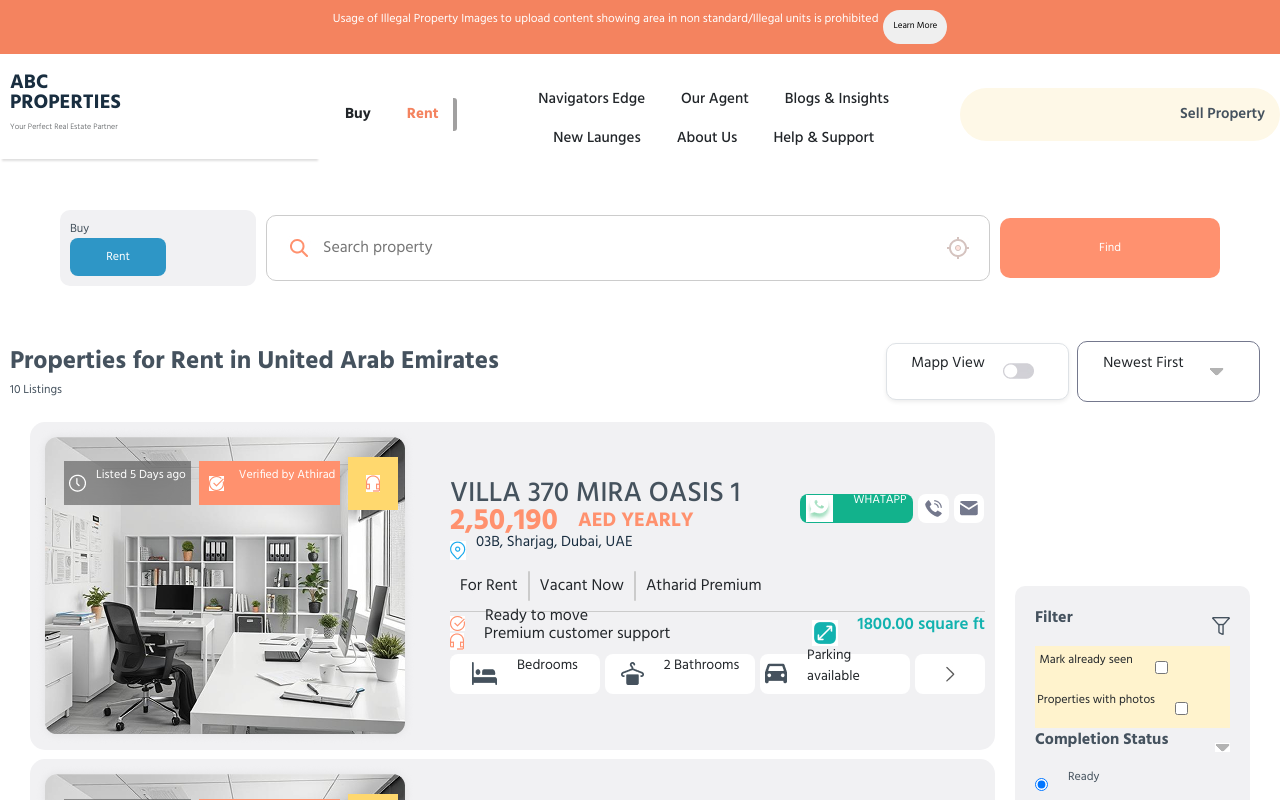
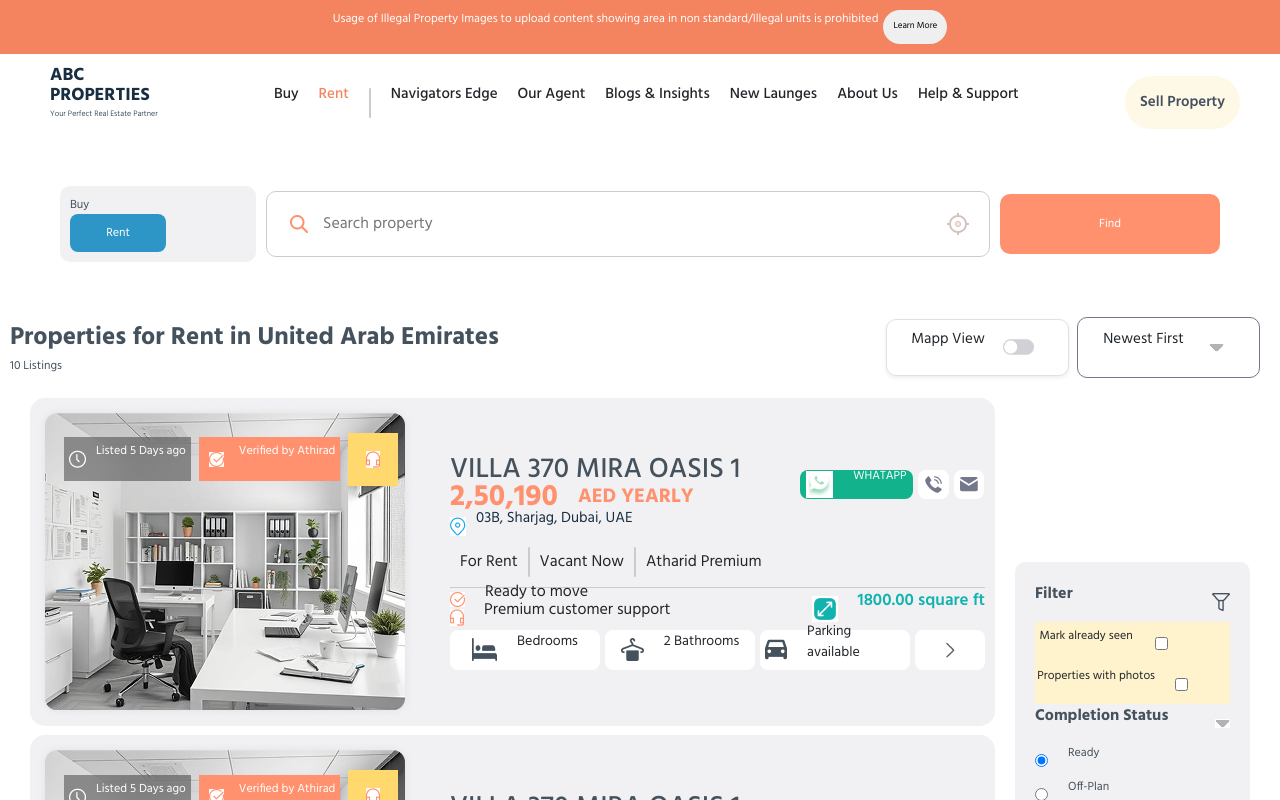
Before and after one commit to ShilpaBabeendran/react-apllication, a React (Create React App) app: page / in a window 1280 px wide. Shown: the top 800 px of the page. Built offline with nearby package versions, Linux system fonts and the light colour scheme; a web font is replaced by a local one.

Commit message:
nav desigin change

```diff
--- a/src/Components/HomePage/home.css
+++ b/src/Components/HomePage/home.css
@@ -4,14 +4,35 @@ body{
   margin-right: 30px; */
 }
 .nav {
-    /* display: flex;
-    justify-content: center;
-    align-items: center; */
-    padding: 10px;
+  display: flex;
+  align-items: center;
+  justify-content: space-between;
+
+    /* padding: 10px; */
     /* gap: 60px; */
     /* height: 102px; */
-    padding: 10px;
-    box-shadow: 0 4px 2px -2px rgba(98, 97, 97, 0.2);
+  padding: 10px;
+  /* box-shadow: 0 4px 2px -2px rgba(98, 97, 97, 0.2); */
+}
+
+.nav-child-abc{
+  display: flex;
+  flex-direction: column;
+}
+/* .nav-child{y
+  display: flex;
+   gap: 20px;
+} */
+
+.nav-child-menu {
+  gap: 20px;
+  /* margin-right: 20px;  */
+  /* border-right: 4px solid rgb(161, 160, 160); */
+  /* border-radius: 3px; */
+  padding: 5px;
+  font-family: 'Hind';
+  font-weight: 500;
+  font-size: 15px;
 }
 
 
@@ -75,15 +96,7 @@ body{
     font-size: 15px;
   }
 
-  .buy-rent {
-    margin-right: 20px;
-    border-right: 4px solid rgb(161, 160, 160);
-    border-radius: 3px;
-    padding: 5px;
-    font-family: 'Hind';
-    font-weight: 500;
-    font-size: 15px;
-  }
+
 
   .buy-rent p {
     margin: 0 10px;
@@ -92,10 +105,10 @@ body{
     color: #F4835F;
   }
 
-  .nav-child-m {
+  /* .nav-child { */
     /* display: flex; */
-    gap: 30px;
-  }
+    /* gap: 30px; */
+  /* } */
 
   .nav-child-m p {
     margin: 0 10px;
--- a/src/Components/HomePage/index.js
+++ b/src/Components/HomePage/index.js
@@ -110,32 +110,32 @@ const handlePriceChange = (e) => {
 
                  <Header/>
 
-                <div className="container-fluid d-none d-md-block py-3">
+                    {/* <div className="container"> */}
 
-                <div className=" row align-items-center">
-                    <div className="col-md-3 d-flex flex-column text-start nav">
-                        {/* <div className=' nav-child-abc'> */}
-                            <div className='col-md-3 d-flex flex-column text-start abc-child'>
-                            <p className="fw-bold fs-5">ABC</p>
-                            <p className="fw-bold fs-5">PROPERTIES</p>
+                    <div className=" nav-container" style={{boxShadow:" 0 4px 2px -2px rgba(98, 97, 97, 0.2);"}}>
+                        <div className=" max-width nav">
+                            <div className=' nav-child-abc'>
+                                <div className='abc-child'>
+                                    <p className="">ABC</p>
+                                    <p className="">PROPERTIES</p>
                                 </div>
-                            <p className='text-muted small real-estate'>Your Perfect Real Estate Partner</p>
+                                <p className='real-estate'>Your Perfect Real Estate Partner</p>
                             </div>
-                        <div className='col-md-6 text-center  nav-child-menu'>
-                            <div className=' d-flex justify-content-center gap-3 absolute-center buy-rent'>
-                                <p className="fw-bold mb-0">Buy</p>
-                                <p className=' fw-bold mb-0 rent' style={{color:"#F4835F"}}>Rent</p>
+                            <div className=' nav-child-menu'>
+                                {/* <div className='  buy-rent'> */}
+                                    <p className="">Buy</p>
+                                    <p className='rent' style={{color:"#F4835F"}}>Rent</p>
+                                {/* </div> */}
+                                <div className=' empty-div'style={{ backgroundColor: "#CBCBCB", padding : "1px", borderRadius:"2px", height:"30px", width: "2px" }}></div>
+                                    <p className=""> Navigators Edge </p>
+                                    <p className=""> Our Agent</p>
+                                    <p className="">Blogs & Insights</p>
+                                    <p className="">New Launges</p>
+                                    <p className="">About Us</p>
+                                    <p className="">Help & Support</p>
+
                             </div>
-                            <div className=' d-flex justify-content-center flex-wrap gap-3 mt-2 nav-child-m'>
-                            <p className="mb-0"> Navigators Edge </p>
-                            <p className="mb-0"> Our Agent</p>
-                            <p className="mb-0">Blogs & Insights</p>
-                            <p className="mb-0">New Launges</p>
-                            <p className="mb-0">About Us</p>
-                            <p className="mb-0">Help & Support</p>
-                            </div>
-                        </div>
-                        <div className='col-md-3 text-end nav-child-btn'>Sell Property</div>
+                            <div className='nav-child-btn'>Sell Property</div>
                         </div>
                     </div>
                          {/* </div> */}
@@ -243,7 +243,7 @@ const handlePriceChange = (e) => {
 
 
 
-        {/* </div> */}
+
 
 
 
```
Lines whose indentation alone changed are shown as unchanged.
